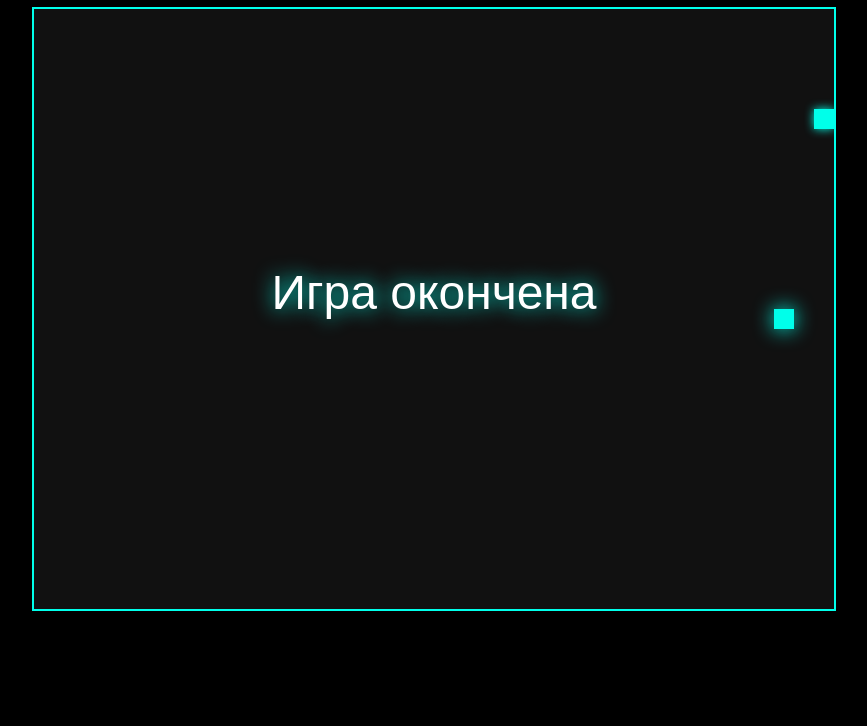
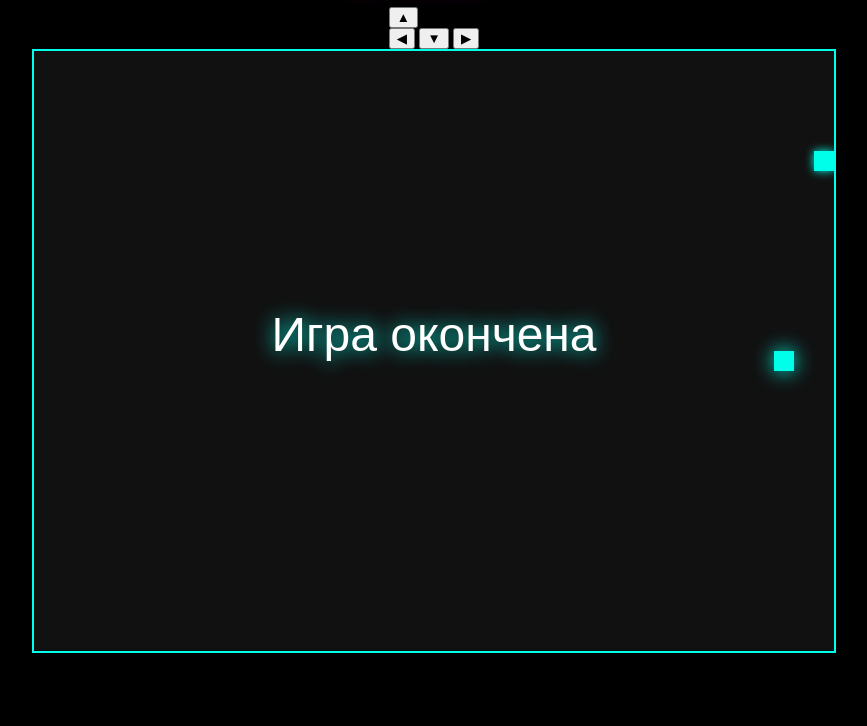
Before and after one commit to Spacex1433/Game-The-snake-HTML-CSS-JS, a plain HTML site: page index.html in a window 1280 px wide. Shown: the part 74-800 px from the top of the page, without its empty margins (206-1073 px from the left). Drawn offline with Linux system fonts and the light colour scheme.

Commit message:
Update index.html

```diff
--- a/index.html
+++ b/index.html
@@ -12,6 +12,19 @@
   <div id="title">The snake</div>
   <button id="restartBtn">Перезапуск</button>
 </div>
+<!---мобильное урав--->
+ <div class="mobile-controls">
+  <button class="control up" data-direction="up">▲</button>
+   <div class="middle-controls">
+    <button class="control left" data-direction="left">◀</button>
+    <button class="control down" data-direction="down">▼</button>
+    <button class="control right" data-direction="right">▶</button>
+  </div>
+</div>
+
+
+
+
 
 <canvas id="game" width="800" height="600"></canvas>
 
```
